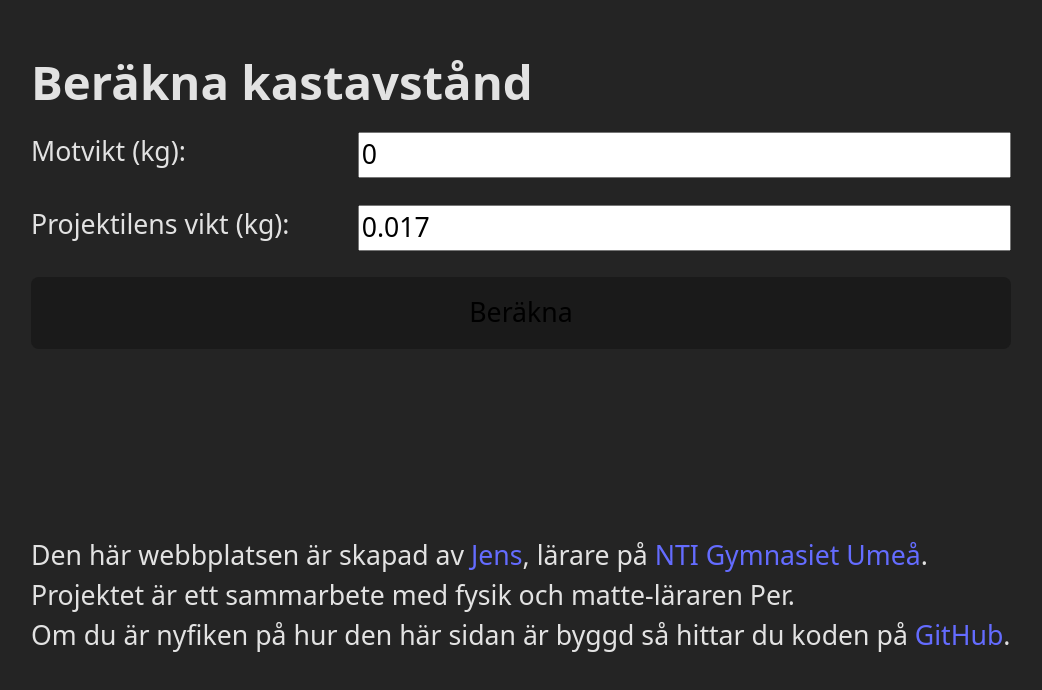
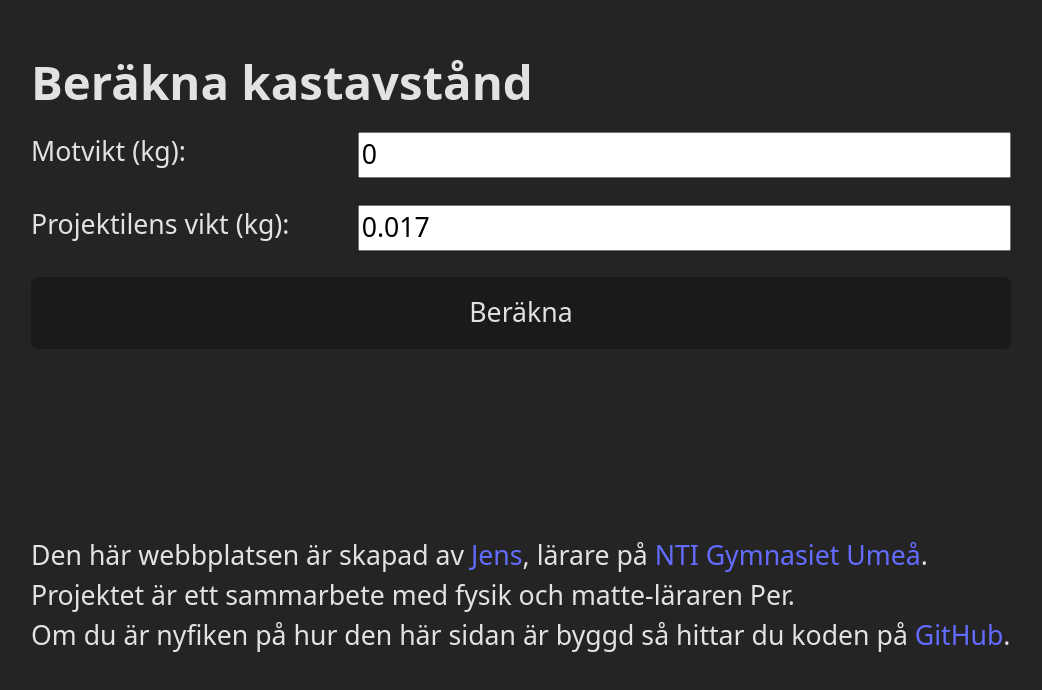
Before and after one commit to jensadev/mousserande-katapult, a React (Vite) app: page / in a window 1280 px wide. Shown: the part 3542-4232 px from the top of the page, without its empty margins (119-1161 px from the left). Built offline with nearby package versions, Linux system fonts and the light colour scheme.

Commit message:
update error message for weight validation in Form component; enhance paragraph text color in CSS

```diff
--- a/src/components/Form.tsx
+++ b/src/components/Form.tsx
@@ -19,7 +19,7 @@ function Form() {
     const BW = 0.017;
 
     if (isNaN(CW) || isNaN(BW) || CW <= 0 || BW <= 0) {
-      setError('Please enter valid positive numbers for both weights.');
+      setError('Felaktig inmatning, mata in ett positivt tal.');
       setResult('');
       return;
     }
--- a/src/index.css
+++ b/src/index.css
@@ -122,6 +122,7 @@ p {
   font-size: var(--step-1);
   font-weight: 500;
   font-family: inherit;
+  color: var(--color-light);
   background-color: #1a1a1a;
   cursor: pointer;
   transition: border-color 0.25s;
```
